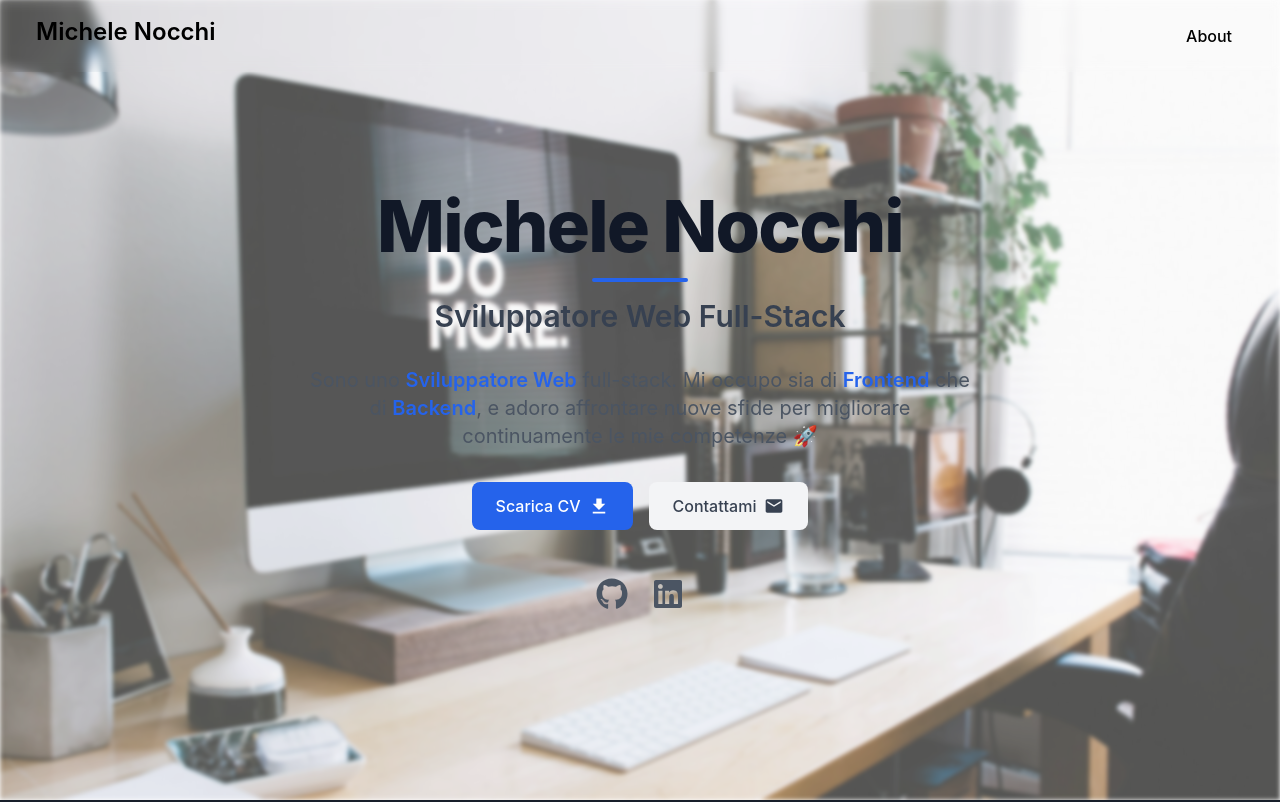
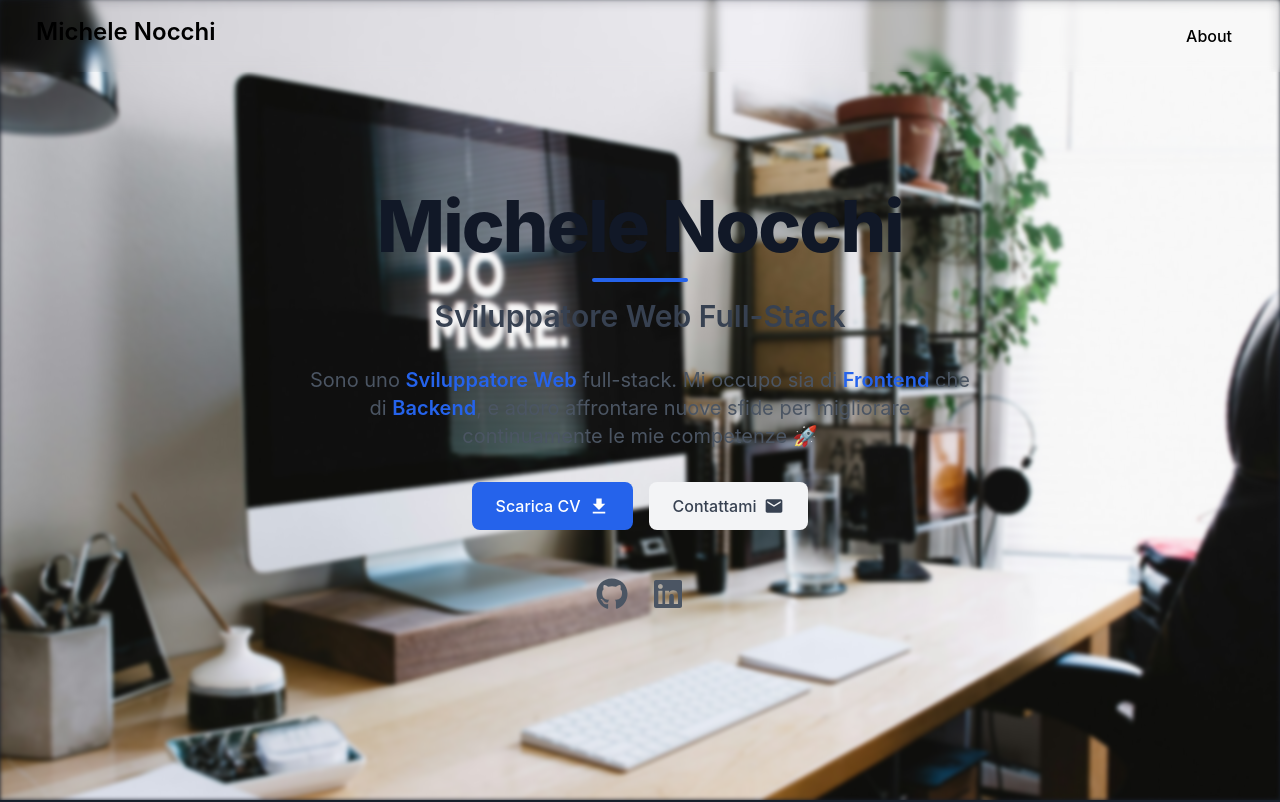
Before and after one commit to MicheleNoc/portfolio-reactapp, a React (Create React App) app: page / in a window 1280 px wide. Shown: the top 802 px of the page. Built offline with nearby package versions, Linux system fonts and the light colour scheme.

Commit message:
Rimosso il colore di sfondo bianco nel componente Hero per migliorare la coerenza visiva con il tema scuro, mantenendo l'effetto di animazione fade-in.

```diff
--- a/src/components/Hero.jsx
+++ b/src/components/Hero.jsx
@@ -6,13 +6,13 @@ import { FaGithub, FaLinkedin } from "react-icons/fa";
 function Hero() {
   return (
     <div>
-      <section className="relative min-h-screen bg-white dark:bg-black overflow-hidden animate-fade-in">
+      <section className="relative min-h-screen dark:bg-black overflow-hidden animate-fade-in">
         {/* Background Image with Overlay */}
         <div className="absolute inset-0 z-0">
           <img
             src={`${process.env.PUBLIC_URL}/background.jpg`}
             alt="background"
-            className="w-full h-full object-cover blur-[2px] opacity-70 dark:opacity-40 transition-all duration-500"
+            className="w-full h-full object-cover blur-[2px] dark:opacity-40 transition-all duration-500"
           />
           <div className="absolute inset-0 bg-gradient-to-b from-[var(--bg-primary)]/50 to-[var(--bg-primary)]/80" />
         </div>
```
